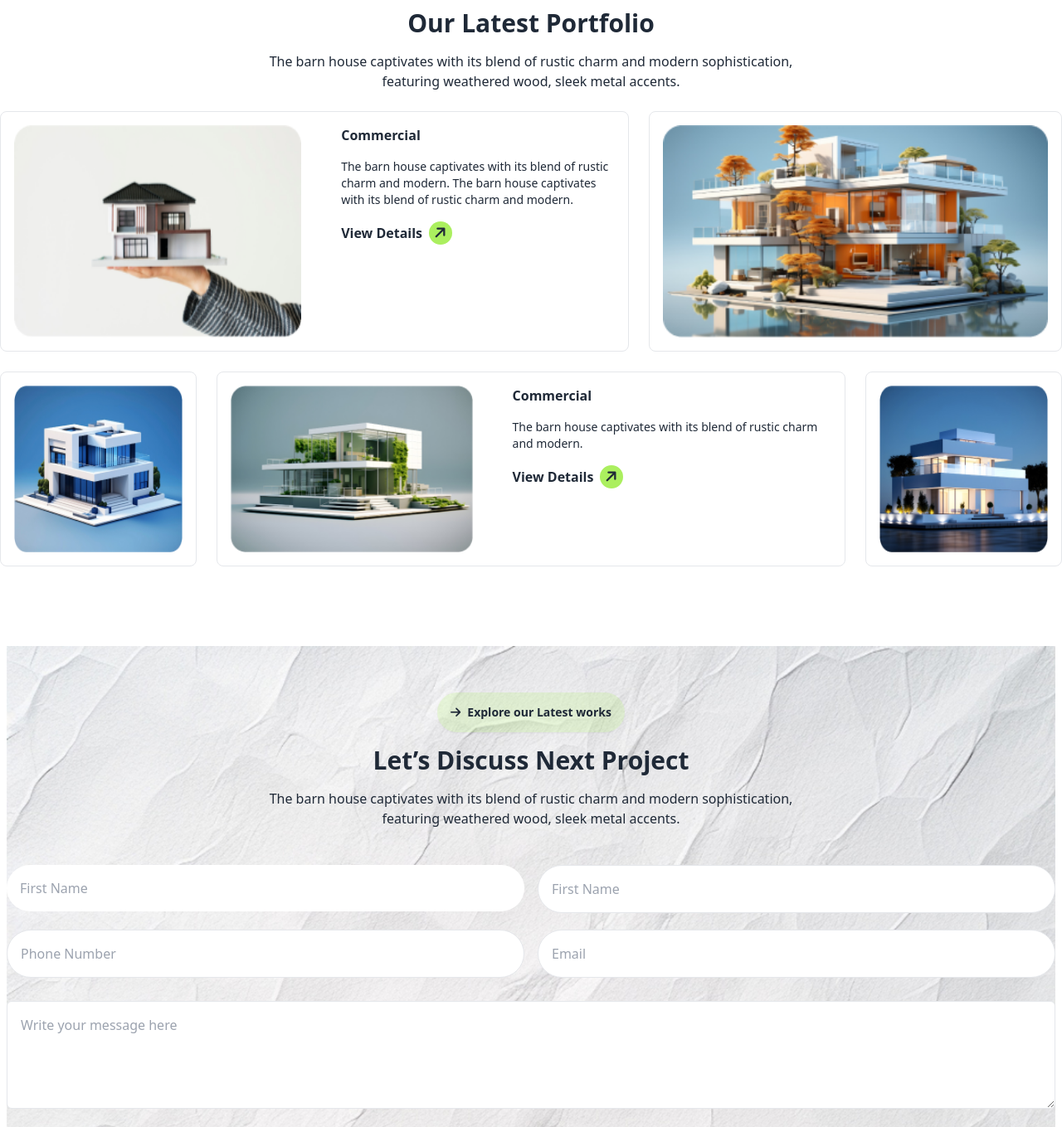
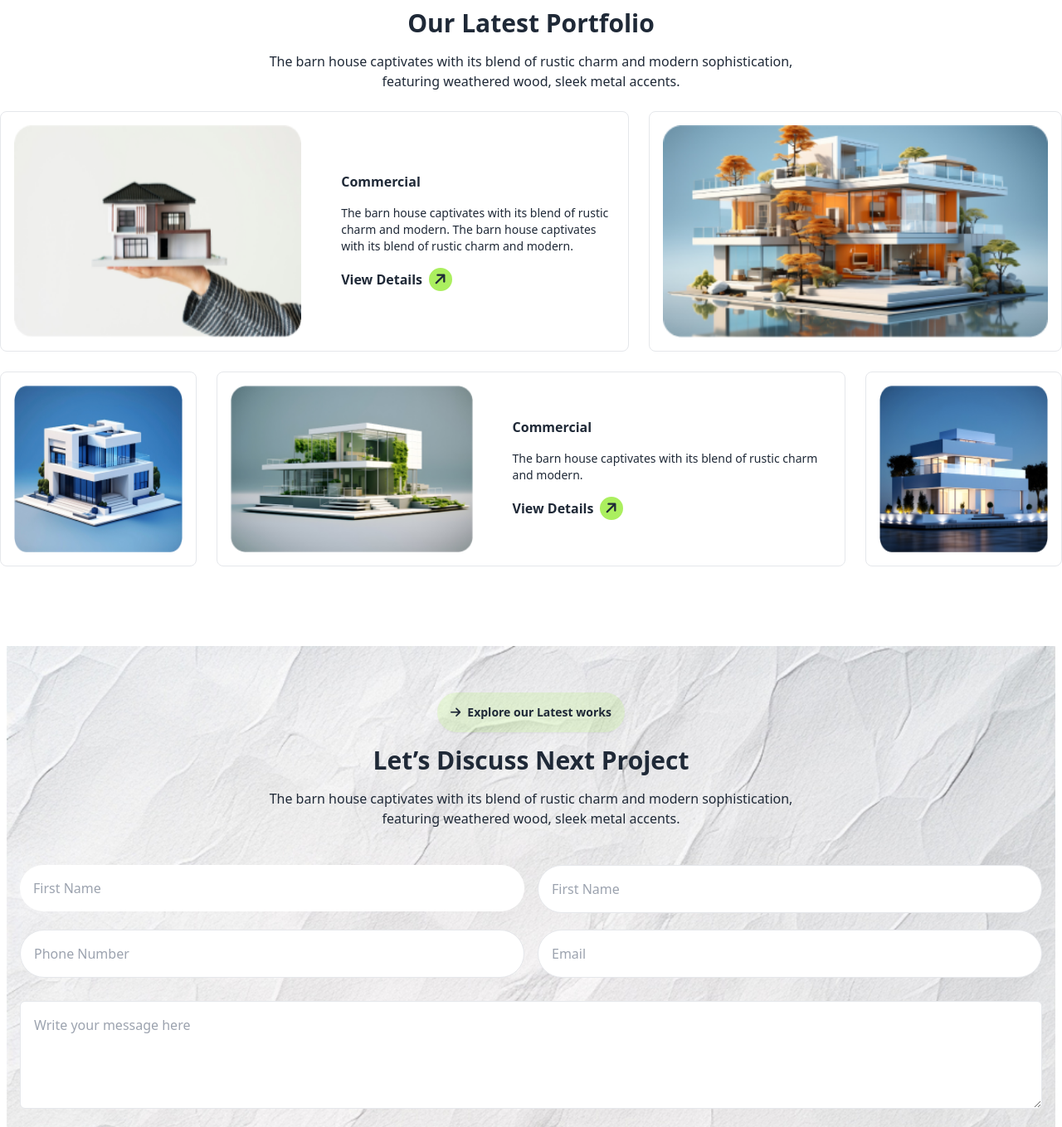
Before and after one commit to hamimbsf/builders, a plain HTML site: page index.html in a window 1280 px wide. Shown: the part 2100-3459 px from the top of the page at 83% size. Drawn offline with nearby package versions, Linux system fonts and the light colour scheme.

Commit message:
correction some codes

```diff
--- a/index.html
+++ b/index.html
@@ -254,7 +254,7 @@
               src="assets/img1.png"
               alt="hotel"
             />
-            <div class="space-y-4 p-4">
+            <div class="space-y-4 md:flex md:flex-col md:justify-center p-4">
               <h3 class="font-bold">Commercial</h3>
               <p class="text-sm">
                 The barn house captivates with its blend of rustic charm and
@@ -286,7 +286,7 @@
               src="assets/img4.png"
               alt="hotel"
             />
-            <div class="space-y-4 p-4">
+            <div class="space-y-4 md:flex md:flex-col md:justify-center p-4">
               <h3 class="font-bold">Commercial</h3>
               <p class="text-sm">
                 The barn house captivates with its blend of rustic charm and
@@ -321,7 +321,7 @@
           </p>
         </div>
         <!-- contact form -->
-        <div class="container mx-auto py-6 rounded-md">
+        <div class="container mx-auto py-6 px-4 rounded-md">
           <form class="space-y-4">
             <div class="grid grid-cols-1 md:grid-cols-2 gap-4">
               <div>
```
